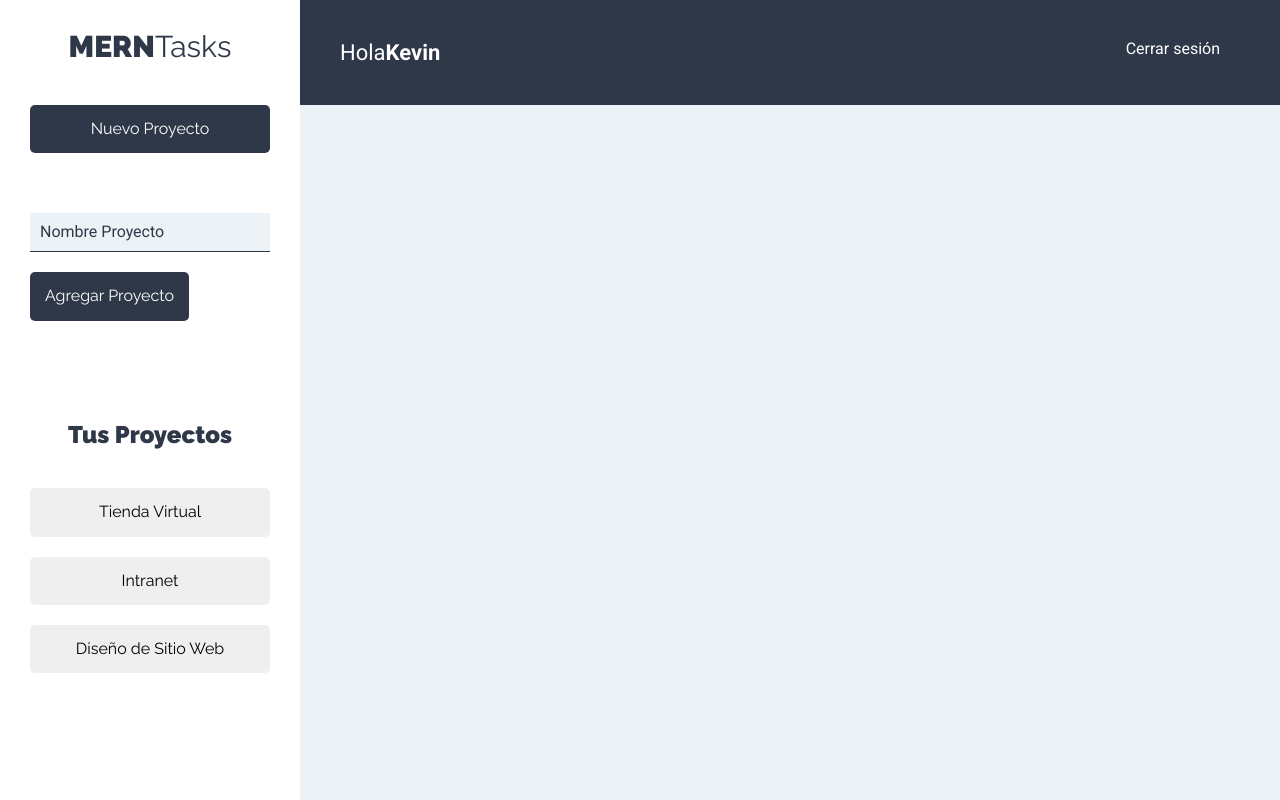
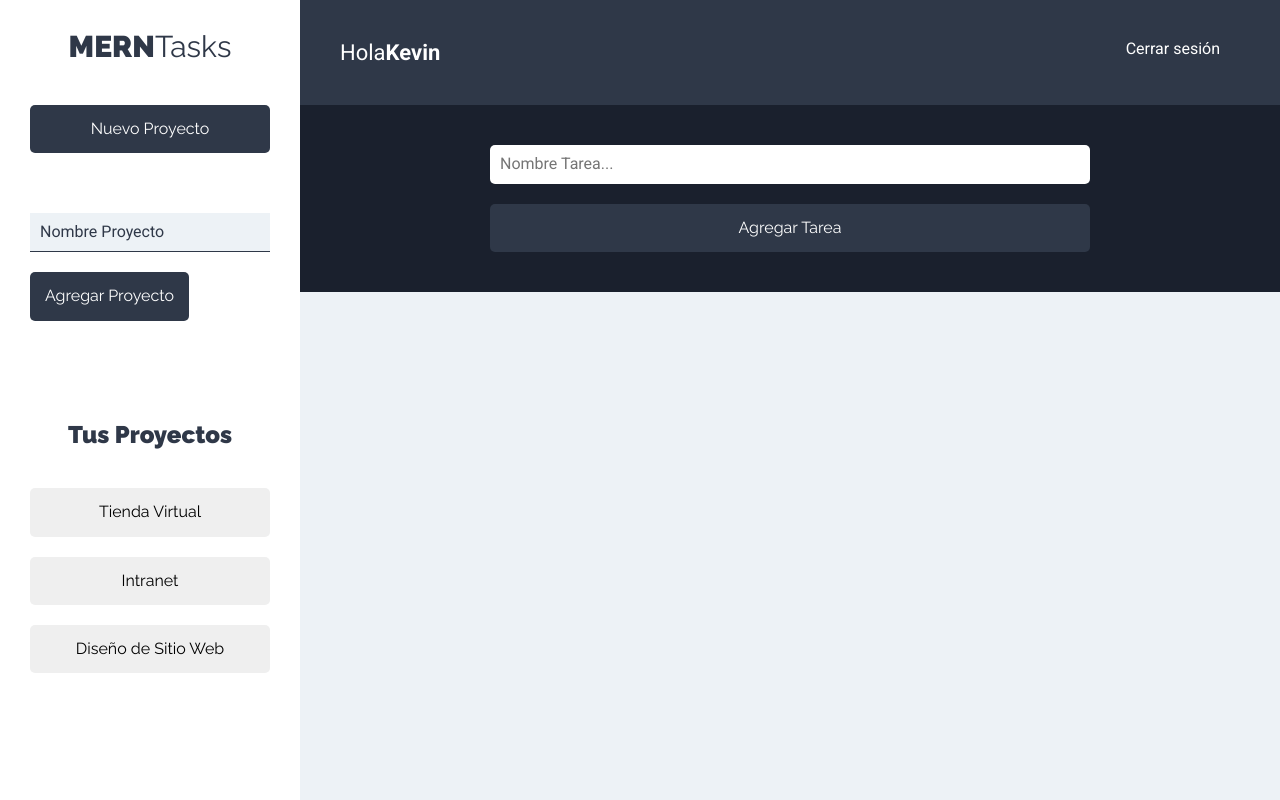
Before and after one commit to Kevinalvardo777/TRELLO-MINI-CLONE, a React (Create React App) app: page /proyectos in a window 1280 px wide. Built offline with nearby package versions, Linux system fonts and the light colour scheme.

Commit message:
creando el formulario par crear tareas

```diff
--- a/src/components/proyectos/Proyectos.js
+++ b/src/components/proyectos/Proyectos.js
@@ -1,6 +1,7 @@
 import React from 'react';
 import Sidebar from '../layout/Sidebar';
 import Barra from '../layout/Barra';
+import Formtarea from '../tareas/FormTarea';
 
 const Proyectos = () => {
     return (
@@ -9,6 +10,7 @@
             <div className="seccion-principal">
                 <Barra />
                 <main>
+                    <Formtarea />
                     <div className="contenedor-tareas">
 
                     </div>
--- /dev/null
+++ b/src/components/tareas/FormTarea.js
@@ -0,0 +1,27 @@
+import React from 'react';
+
+const FormTarea = () => {
+    return (
+        <div className="formulario">
+            <form>
+                <div className="contenedor-input">
+                    <input
+                        type="text"
+                        className="input-text"
+                        placeholder="Nombre Tarea..."
+                        name="nombre"
+                    />
+                </div>
+                <div className="contenedor-input">
+                    <input
+                        type="submit"
+                        className="btn btn-primario btn-submit btn-block"
+                        value="Agregar Tarea"
+                    />
+                </div>
+            </form>
+        </div>
+     );
+}
+
+export default FormTarea;
```
Also changed, not shown: src/components/tareas/ListadoTareas.js (added), src/components/tareas/Tarea.js (added).
